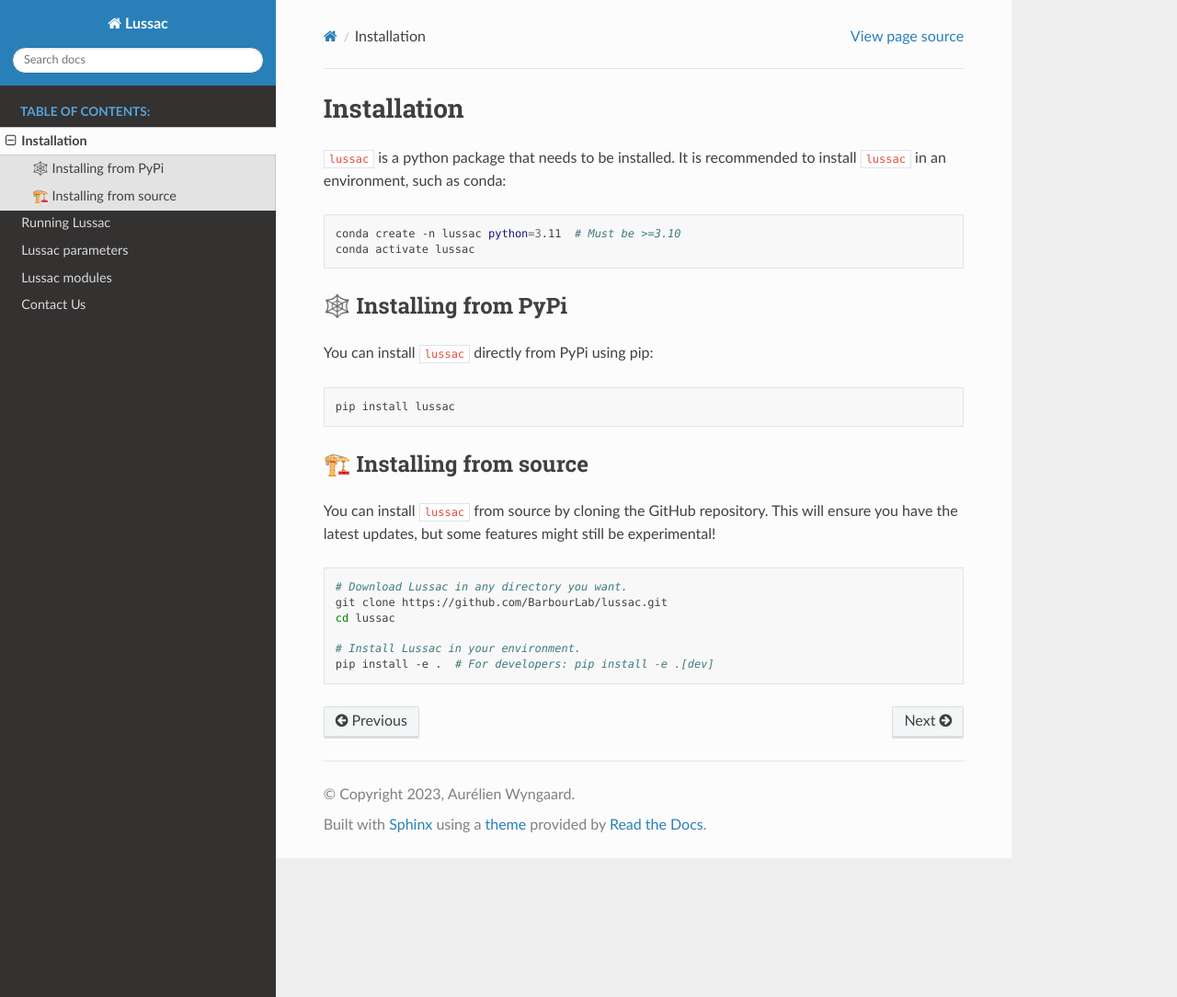
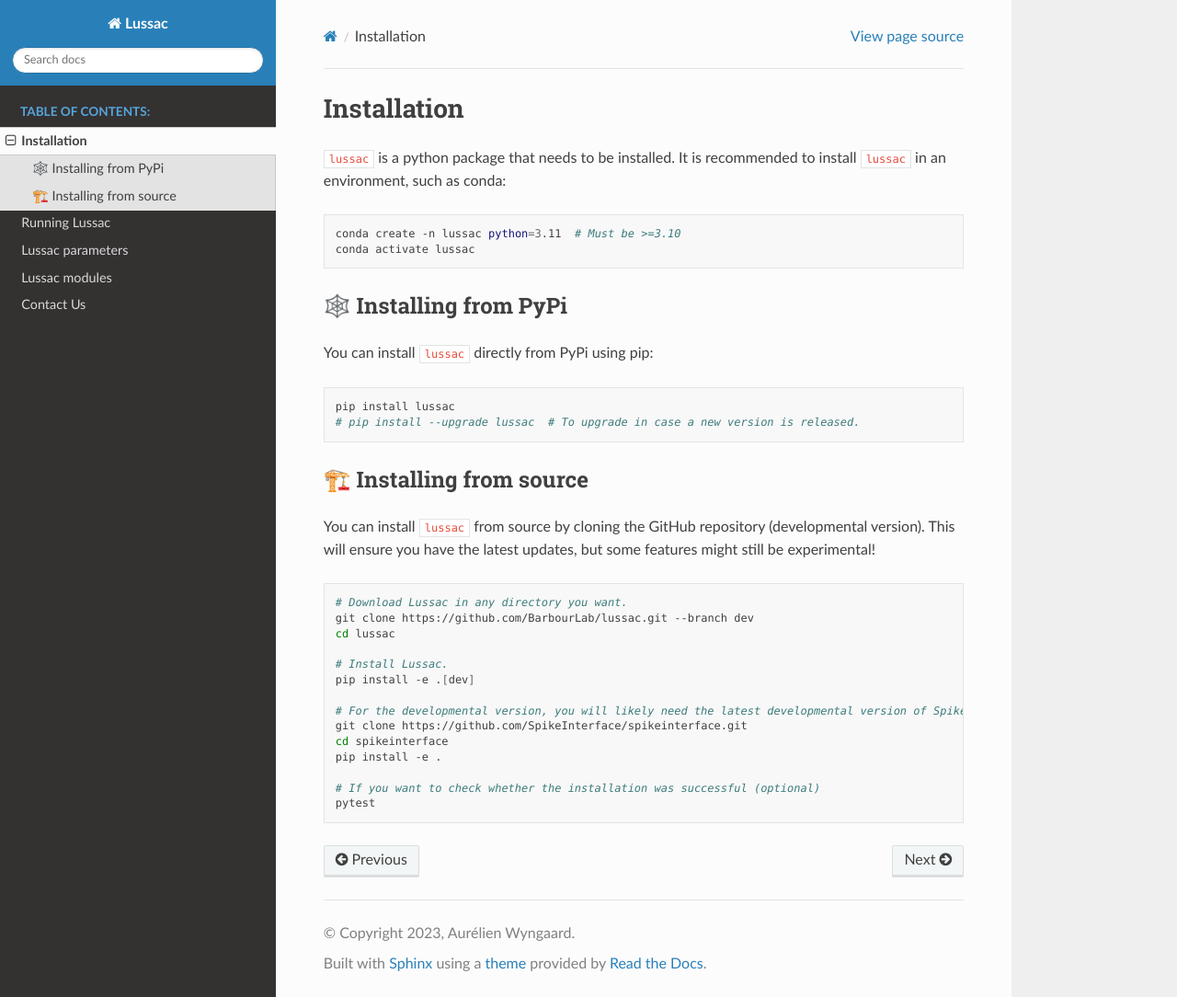
Before and after one commit to BarbourLab/lussac, a Sphinx documentation site: the page built from docs/source/installation.rst, in a window 1280 px wide and 1084 px high. Shown: the whole window at 92% size. Built offline with Sphinx 7.4.7 and the Read the Docs theme 2.0.0, drawn with Linux system fonts in a browser that asks for light colours.

Commit message:
Bug fix + update doc
Fixed a bug where exporting to phy a sorting with no unit would cause a
crash.
Updated the documentation for installation of Lussac 2.0

```diff
--- a/docs/source/installation.rst
+++ b/docs/source/installation.rst
@@ -18,18 +18,27 @@ You can install :code:`lussac` directly from PyPi using pip:
 .. code-block:: bash
 
 	pip install lussac
+	# pip install --upgrade lussac  # To upgrade in case a new version is released.
 
 
 |:construction_site:| Installing from source
 --------------------------------------------
 
-You can install :code:`lussac` from source by cloning the GitHub repository. This will ensure you have the latest updates, but some features might still be experimental!
+You can install :code:`lussac` from source by cloning the GitHub repository (developmental version). This will ensure you have the latest updates, but some features might still be experimental!
 
 .. code-block:: bash
 
 	# Download Lussac in any directory you want.
-	git clone https://github.com/BarbourLab/lussac.git
+	git clone https://github.com/BarbourLab/lussac.git --branch dev
 	cd lussac
 
-	# Install Lussac in your environment.
-	pip install -e .  # For developers: pip install -e .[dev]
+	# Install Lussac.
+	pip install -e .[dev]
+
+	# For the developmental version, you will likely need the latest developmental version of SpikeInterface
+	git clone https://github.com/SpikeInterface/spikeinterface.git
+	cd spikeinterface
+	pip install -e .
+
+	# If you want to check whether the installation was successful (optional)
+	pytest
```
Also changed, not shown: README.md (+7 -3 lines), pyproject.toml (+4 -4 lines), 3 other files.
